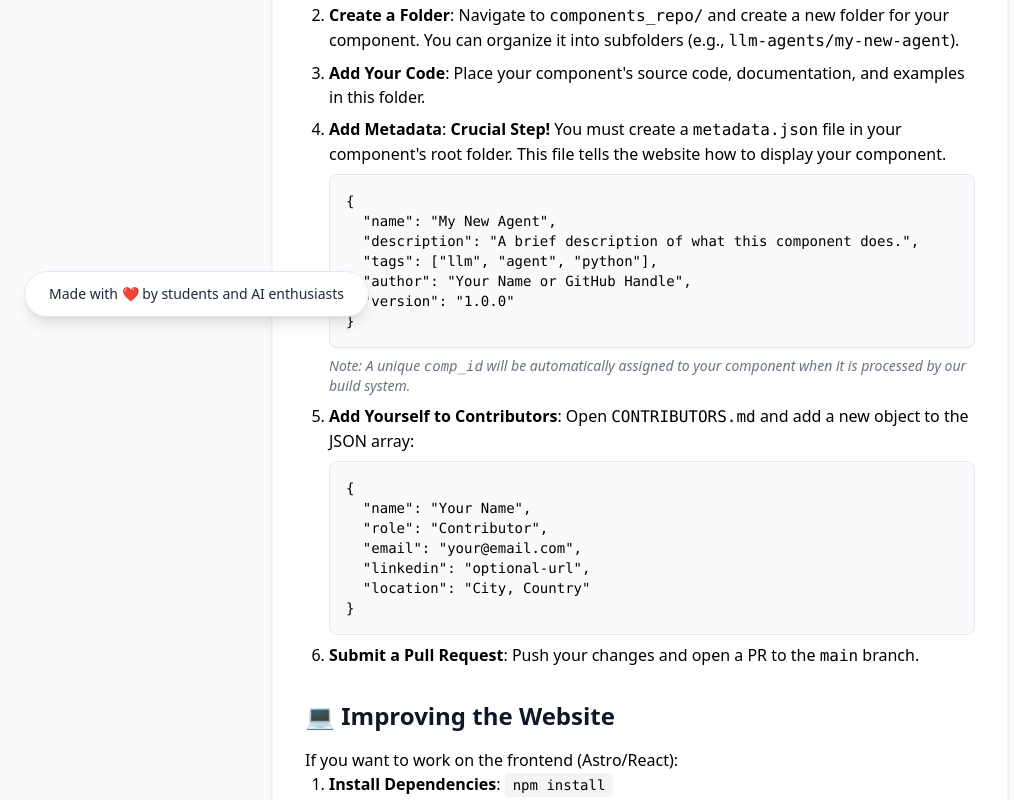
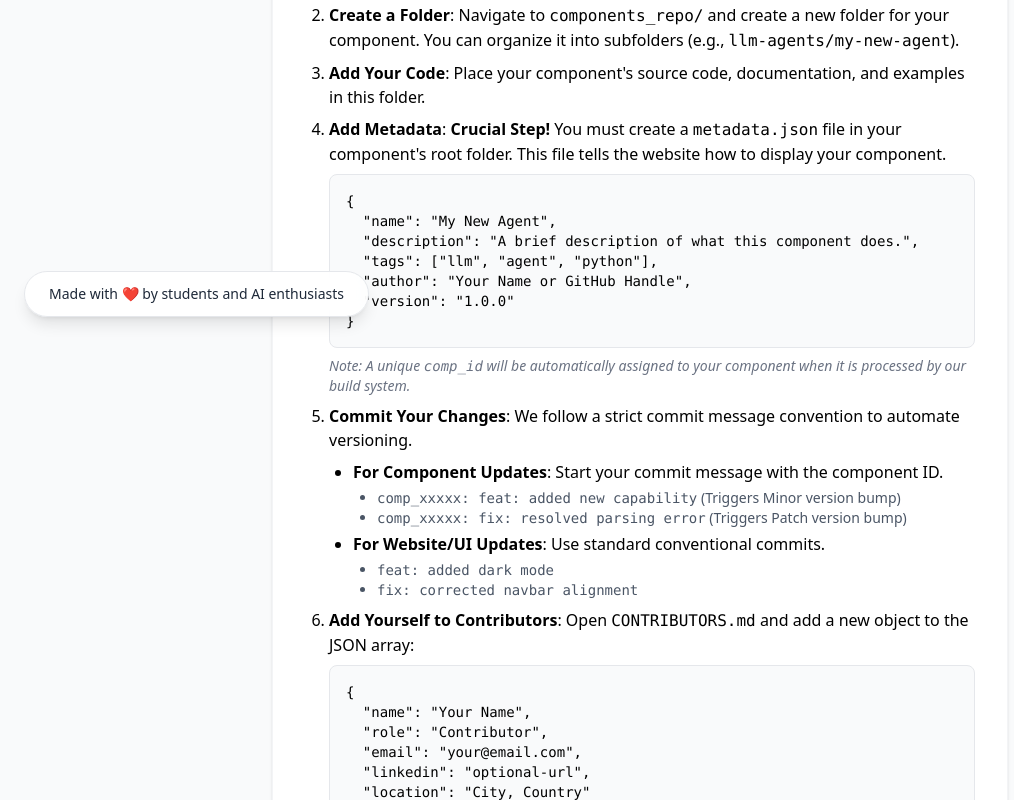
Before and after one commit to VjayRam/AIVault, an Astro site: page /contributing in a window 1280 px wide. Shown: the part 459-1259 px from the top of the page, without its empty margins (0-1014 px from the left). Built offline with nearby package versions, Linux system fonts and the light colour scheme; Astro itself is replaced by a stand-in of ours.

Commit message:
feat: update contributing guidelines to include commit message conventions for versioning

````diff
--- a/CONTRIBUTING.md
+++ b/CONTRIBUTING.md
@@ -22,7 +22,15 @@ The core of AIVault is its library of reusable AI components. Adding a new one i
     }
     ```
     *Note: A unique `comp_id` will be automatically assigned to your component when it is processed by our build system. You do not need to add this field manually.*
-5.  **Add Yourself to Contributors**: Open `CONTRIBUTORS.md` and add a new object to the JSON array with your details:
+5.  **Commit Your Changes**: We follow a strict commit message convention to automate versioning.
+    *   **For Component Updates**: Start your commit message with the component ID.
+        *   `comp_xxxxx: feat: added new capability` (Triggers Minor version bump)
+        *   `comp_xxxxx: fix: resolved parsing error` (Triggers Patch version bump)
+        *   `comp_xxxxx: updated documentation` (Triggers Patch version bump)
+    *   **For Website/UI Updates**: Use standard conventional commits.
+        *   `feat: added dark mode`
+        *   `fix: corrected navbar alignment`
+6.  **Add Yourself to Contributors**: Open `CONTRIBUTORS.md` and add a new object to the JSON array with your details:
     ```json
     {
       "name": "Your Name",
--- a/package.json
+++ b/package.json
@@ -1,5 +1,5 @@
 {
-  "name": "reuseai",
+  "name": "ai-vault",
   "type": "module",
   "version": "0.0.1",
   "scripts": {
--- a/src/pages/contributing.astro
+++ b/src/pages/contributing.astro
@@ -42,6 +42,25 @@ import '../styles/global.css';
 }`}</pre>
                         </div>
                         <p class="text-sm text-gray-500 mt-2 italic">Note: A unique <code>comp_id</code> will be automatically assigned to your component when it is processed by our build system.</p>
+                    </li>
+                    <li>
+                        <strong>Commit Your Changes</strong>: We follow a strict commit message convention to automate versioning.
+                        <ul class="list-disc pl-6 mt-2 space-y-1">
+                            <li>
+                                <strong>For Component Updates</strong>: Start your commit message with the component ID.
+                                <ul class="list-disc pl-6 mt-1 text-sm text-gray-600">
+                                    <li><code>comp_xxxxx: feat: added new capability</code> (Triggers Minor version bump)</li>
+                                    <li><code>comp_xxxxx: fix: resolved parsing error</code> (Triggers Patch version bump)</li>
+                                </ul>
+                            </li>
+                            <li>
+                                <strong>For Website/UI Updates</strong>: Use standard conventional commits.
+                                <ul class="list-disc pl-6 mt-1 text-sm text-gray-600">
+                                    <li><code>feat: added dark mode</code></li>
+                                    <li><code>fix: corrected navbar alignment</code></li>
+                                </ul>
+                            </li>
+                        </ul>
                     </li>
                     <li>
                         <strong>Add Yourself to Contributors</strong>: Open <code>CONTRIBUTORS.md</code> and add a new object to the JSON array:
````
Also changed, not shown: 1 other file.
